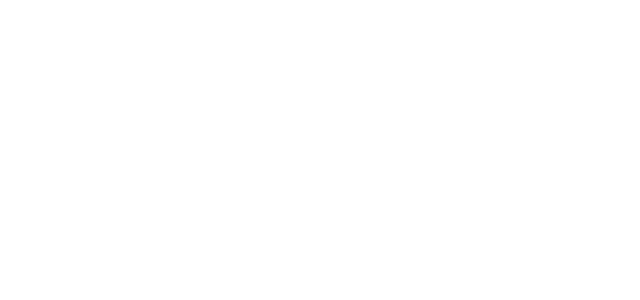
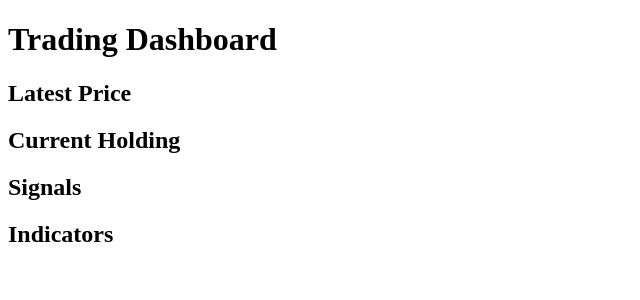
Before and after one commit to xunxuntj/ETH_Scapling_Helper, a Next.js app in the folder frontend/: page / in a window 1280 px wide. Shown: the top 300 px of the page, without its empty margins (0-640 px from the left). Built offline with nearby package versions, Linux system fonts and the light colour scheme.

Commit message:
feat: add main sections to dashboard component

```diff
--- a/frontend/components/Dashboard.js
+++ b/frontend/components/Dashboard.js
@@ -1,11 +1,23 @@
 import React from 'react';
 
 function Dashboard() {
-  return (
-    <div>
-      {/* Dashboard content will go here */}
-    </div>
-  );
+    return (
+        <div>
+            <h1>Trading Dashboard</h1>
+            <div>
+                <h2>Latest Price</h2>
+            </div>
+            <div>
+                <h2>Current Holding</h2>
+            </div>
+            <div>
+                <h2>Signals</h2>
+            </div>
+            <div>
+                <h2>Indicators</h2>
+            </div>
+        </div>
+    );
 }
 
 export default Dashboard;
```
